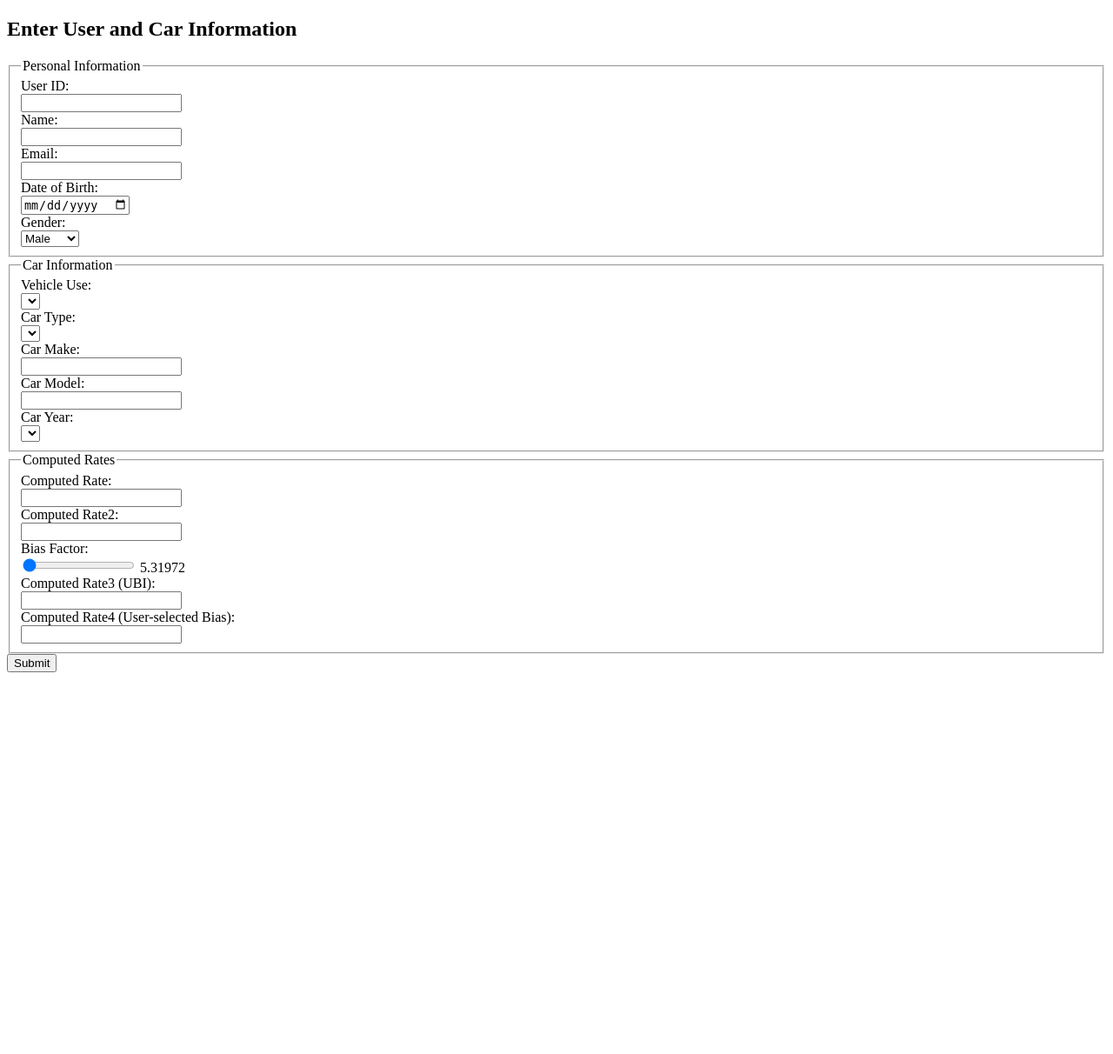
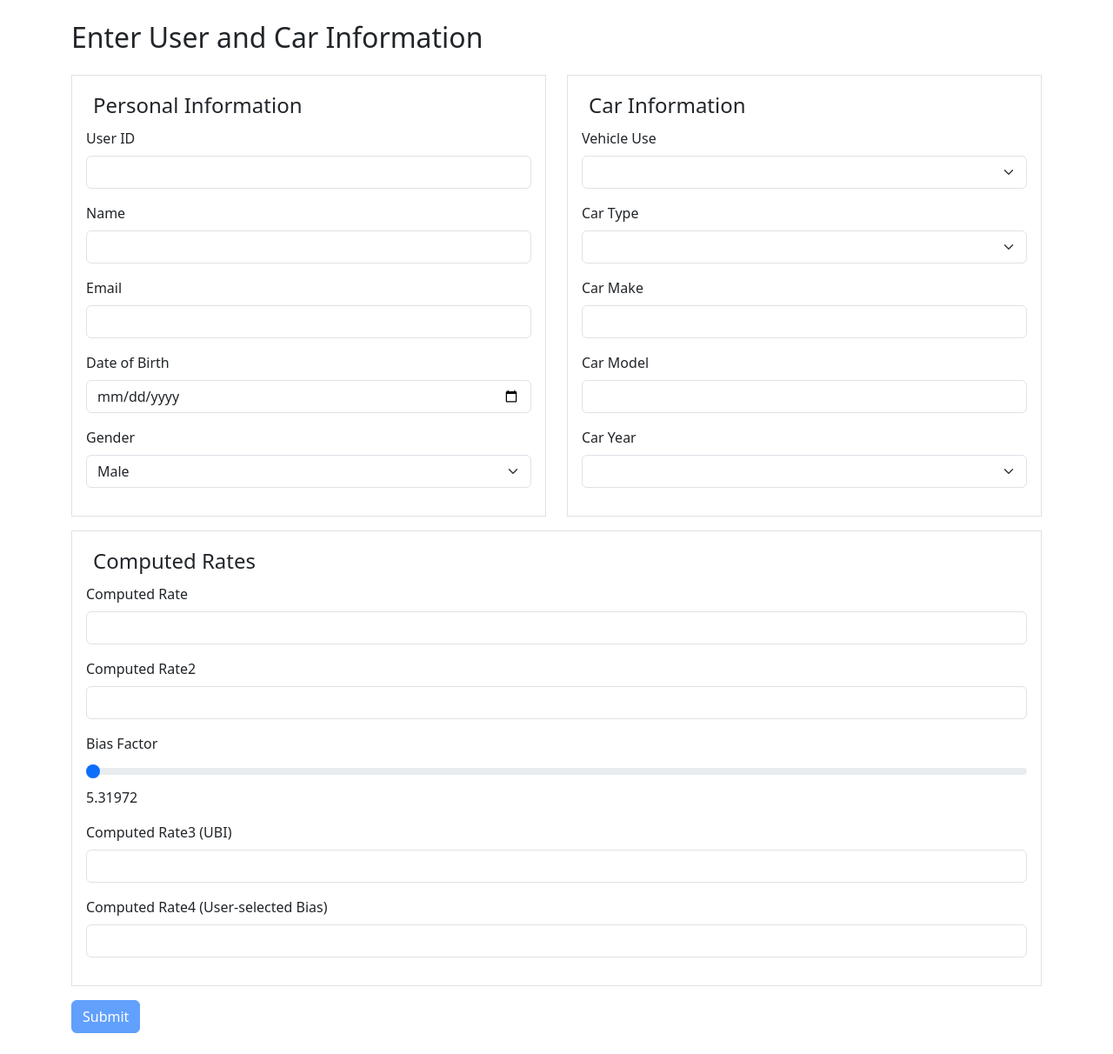
Before and after one commit to JohnOkoth/flask-app, a Flask app: page / in a window 1280 px wide. Shown: the whole page at 87% size. Before the commit the page ends 773 px from the top, so only its background shows below. Run offline with Flask 3, Linux system fonts and the light colour scheme; lists and menus that the app fills with data are empty.

Commit message:
Add Bootstrap layout and client validation

```diff
--- a/templates/index4.html
+++ b/templates/index4.html
@@ -4,7 +4,11 @@
     <meta charset="UTF-8">
     <meta name="viewport" content="width=device-width, initial-scale=1.0">
     <title>User and Car Information Form</title>
+    <!-- Bootstrap CSS -->
+    <link href="https://cdn.jsdelivr.net/npm/bootstrap@5.3.2/dist/css/bootstrap.min.css" rel="stylesheet">
     <script>
+        // Base URL of the API. Change this if running locally.
+        const baseUrl = window.BASE_URL || 'https://flask-app-s3yo.onrender.com';
         document.addEventListener('DOMContentLoaded', function() {
             fetchOptions('car_types', 'carType');
             fetchOptions('vehicle_use', 'vehicleUse');
@@ -14,10 +18,13 @@
             document.getElementById('biasFactor').addEventListener('input', function() {
                 document.getElementById('biasFactorValue').textContent = this.value;
             });
+
+            document.getElementById('userInfoForm').addEventListener('input', validateForm);
+            validateForm();
         });
 
         function fetchOptions(endpoint, elementId) {
-            fetch(`https://flask-app-s3yo.onrender.com/options/${endpoint}`)
+            fetch(`${baseUrl}/options/${endpoint}`)
                 .then(response => response.json())
                 .then(data => populateSelect(elementId, data))
                 .catch(error => console.error('Error loading ' + endpoint + ':', error));
@@ -33,8 +40,20 @@
             });
         }
 
+        function validateForm() {
+            const email = document.getElementById('email').value;
+            const emailValid = /^[^\s@]+@[^\s@]+\.[^\s@]+$/.test(email);
+            const requiredValid = Array.from(document.querySelectorAll('#userInfoForm [required]'))
+                .every(el => el.value.trim() !== '');
+            document.getElementById('submitBtn').disabled = !(emailValid && requiredValid);
+            return emailValid && requiredValid;
+        }
+
         function submitForm(event) {
             event.preventDefault(); // Prevent the form from submitting in the traditional way
+            if (!validateForm()) {
+                return;
+            }
 
             const userInfo = {
                 user_id: document.getElementById('userId').value,
@@ -54,7 +73,7 @@
                 bias_factor: parseFloat(document.getElementById('biasFactor').value)  // Include the bias factor
             };
 
-            fetch(`https://flask-app-s3yo.onrender.com/user`, {
+            fetch(`${baseUrl}/user`, {
     		method: 'POST',
     		headers: { 'Content-Type': 'application/json' },
     		body: JSON.stringify(userInfo)
@@ -79,70 +98,107 @@
         }
 
     </script>
+    <!-- Bootstrap JS -->
+    <script src="https://cdn.jsdelivr.net/npm/bootstrap@5.3.2/dist/js/bootstrap.bundle.min.js"></script>
 </head>
-<body>
-    <h2>Enter User and Car Information</h2>
-    <form id="userInfoForm" onsubmit="submitForm(event); return false;">
-        <fieldset>
-            <legend>Personal Information</legend>
-            <label for="userId">User ID:</label><br>
-            <input type="text" id="userId" name="userId" required><br>
+<body class="container py-4">
+    <h2 class="mb-4">Enter User and Car Information</h2>
+    <form id="userInfoForm" class="needs-validation" novalidate onsubmit="submitForm(event); return false;">
+        <div class="row">
+            <div class="col-md-6">
+                <fieldset class="border p-3 mb-3">
+                    <legend class="w-auto px-2">Personal Information</legend>
+                    <div class="mb-3">
+                        <label for="userId" class="form-label">User ID</label>
+                        <input type="text" class="form-control" id="userId" name="userId" required>
+                    </div>
 
-            <label for="name">Name:</label><br>
-            <input type="text" id="name" name="name" required><br>
+                    <div class="mb-3">
+                        <label for="name" class="form-label">Name</label>
+                        <input type="text" class="form-control" id="name" name="name" required>
+                    </div>
 
-            <label for="email">Email:</label><br>
-            <input type="email" id="email" name="email" required><br>
+                    <div class="mb-3">
+                        <label for="email" class="form-label">Email</label>
+                        <input type="email" class="form-control" id="email" name="email" required>
+                    </div>
 
-            <label for="dob">Date of Birth:</label><br>
-            <input type="date" id="dob" name="dob" required><br>
+                    <div class="mb-3">
+                        <label for="dob" class="form-label">Date of Birth</label>
+                        <input type="date" class="form-control" id="dob" name="dob" required>
+                    </div>
 
-            <label for="gender">Gender:</label><br>
-            <select id="gender" name="gender" required>
-                <option value="Male">Male</option>
-                <option value="Female">Female</option>
-            </select><br>
+                    <div class="mb-3">
+                        <label for="gender" class="form-label">Gender</label>
+                        <select id="gender" class="form-select" name="gender" required>
+                            <option value="Male">Male</option>
+                            <option value="Female">Female</option>
+                        </select>
+                    </div>
+                </fieldset>
+            </div>
+
+            <div class="col-md-6">
+                <fieldset class="border p-3 mb-3">
+                    <legend class="w-auto px-2">Car Information</legend>
+                    <div class="mb-3">
+                        <label for="vehicleUse" class="form-label">Vehicle Use</label>
+                        <select id="vehicleUse" class="form-select" name="vehicleUse" required></select>
+                    </div>
+
+                    <div class="mb-3">
+                        <label for="carType" class="form-label">Car Type</label>
+                        <select id="carType" class="form-select" name="carType" required></select>
+                    </div>
+
+                    <div class="mb-3">
+                        <label for="carMake" class="form-label">Car Make</label>
+                        <input type="text" class="form-control" id="carMake" name="carMake" required>
+                    </div>
+
+                    <div class="mb-3">
+                        <label for="carModel" class="form-label">Car Model</label>
+                        <input type="text" class="form-control" id="carModel" name="carModel" required>
+                    </div>
+
+                    <div class="mb-3">
+                        <label for="carYear" class="form-label">Car Year</label>
+                        <select id="carYear" class="form-select" name="carYear" required></select>
+                    </div>
+                </fieldset>
+            </div>
+        </div>
+
+        <fieldset class="border p-3 mb-3">
+            <legend class="w-auto px-2">Computed Rates</legend>
+            <div class="mb-3">
+                <label for="rate" class="form-label">Computed Rate</label>
+                <input type="text" class="form-control" id="rate" name="rate" readonly>
+            </div>
+
+            <div class="mb-3">
+                <label for="rate2" class="form-label">Computed Rate2</label>
+                <input type="text" class="form-control" id="rate2" name="rate2" readonly>
+            </div>
+
+            <div class="mb-3">
+                <label for="biasFactor" class="form-label">Bias Factor</label>
+                <input type="range" class="form-range" id="biasFactor" name="biasFactor" min="5.31972" max="5.60282946" value="5.31972" step="0.001" required>
+                <span id="biasFactorValue">5.31972</span>
+            </div>
+
+            <div class="mb-3">
+                <label for="rate3" class="form-label">Computed Rate3 (UBI)</label>
+                <input type="text" class="form-control" id="rate3" name="rate3" readonly>
+            </div>
+
+            <div class="mb-3">
+                <label for="rate4" class="form-label">Computed Rate4 (User-selected Bias)</label>
+                <input type="text" class="form-control" id="rate4" name="rate4" readonly>
+            </div>
         </fieldset>
 
-        <fieldset>
-            <legend>Car Information</legend>
-            <label for="vehicleUse">Vehicle Use:</label><br>
-            <select id="vehicleUse" name="vehicleUse" required></select><br>
-
-            <label for="carType">Car Type:</label><br>
-            <select id="carType" name="carType" required></select><br>
-
-            <label for="carMake">Car Make:</label><br>
-            <input type="text" id="carMake" name="carMake" required><br>
-
-            <label for="carModel">Car Model:</label><br>
-            <input type="text" id="carModel" name="carModel" required><br>
-
-            <label for="carYear">Car Year:</label><br>
-            <select id="carYear" name="carYear" required></select><br>
-        </fieldset>
-
-        <fieldset>
-            <legend>Computed Rates</legend>
-            <!-- Display fields for computed rates -->
-            <label for="rate">Computed Rate:</label><br>
-            <input type="text" id="rate" name="rate" readonly><br>
-
-            <label for="rate2">Computed Rate2:</label><br>
-            <input type="text" id="rate2" name="rate2" readonly><br>
-
-            <label for="biasFactor">Bias Factor:</label><br>
-            <input type="range" id="biasFactor" name="biasFactor" min="5.31972" max="5.60282946" value="5.31972" step="0.001" required>
-            <span id="biasFactorValue">5.31972</span><br>
-
-            <label for="rate3">Computed Rate3 (UBI):</label><br>
-            <input type="text" id="rate3" name="rate3" readonly><br>
-
-            <label for="rate4">Computed Rate4 (User-selected Bias):</label><br>
-            <input type="text" id="rate4" name="rate4" readonly><br>
-        </fieldset>
-
-        <button type="submit">Submit</button>
+        <button type="submit" id="submitBtn" class="btn btn-primary" disabled>Submit</button>
     </form>
 </body>
 </html>
```
